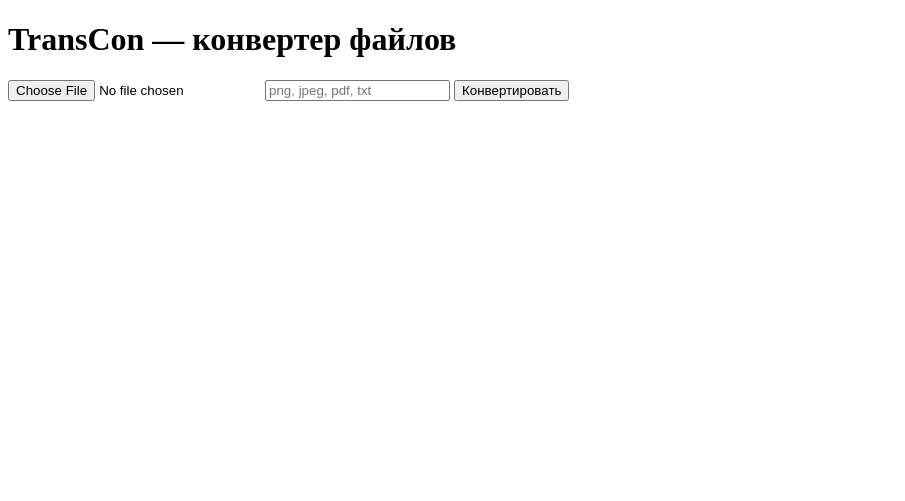
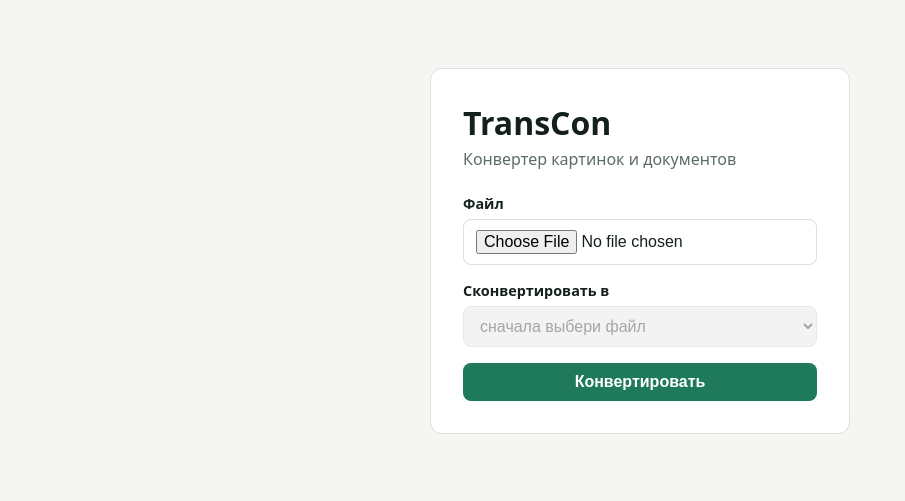
Before and after one commit to gematophi1-code/TransCon, a FastAPI app: page / in a window 1280 px wide. Shown: the top 501 px of the page, without its empty margins (0-905 px from the left). Run offline with FastAPI, Linux system fonts and the light colour scheme.

Commit message:
first front with gynamic format selection

```diff
--- a/src/main.py
+++ b/src/main.py
@@ -20,7 +20,7 @@ _IMAGE_EXTENSIONS = {".jpg", ".jpeg", ".png", ".gif", ".bmp", ".webp"}
 
 @app.get("/", response_class=HTMLResponse)
 async def index(request: Request):
-    return templates.TemplateResponse("index.html", {"request": request})
+    return templates.TemplateResponse(request, "index.html")
 
 
 @app.post("/convert")
--- a/src/static/style.css
+++ b/src/static/style.css
@@ -0,0 +1,70 @@
+* {
+    box-sizing: border-box;
+}
+
+body {
+    font-family: system-ui, sans-serif;
+    background: #f5f6f4;
+    color: #14201c;
+    display: flex;
+    justify-content: center;
+    padding: 60px 20px;
+}
+
+main {
+    background: #ffffff;
+    border: 1px solid #dce0da;
+    border-radius: 12px;
+    padding: 32px;
+    max-width: 420px;
+    width: 100%;
+}
+
+h1 {
+    margin: 0 0 4px;
+}
+
+p {
+    color: #5c6b64;
+    margin: 0 0 24px;
+}
+
+form {
+    display: flex;
+    flex-direction: column;
+    gap: 16px;
+}
+
+label {
+    font-size: 0.9rem;
+    font-weight: 600;
+    display: block;
+    margin-bottom: 6px;
+}
+
+input[type="file"],
+select,
+button {
+    width: 100%;
+    padding: 10px 12px;
+    border-radius: 8px;
+    border: 1px solid #dce0da;
+    font-size: 1rem;
+}
+
+button {
+    background: #1f7a5c;
+    color: white;
+    border: none;
+    cursor: pointer;
+    font-weight: 600;
+}
+
+button:hover {
+    background: #17604a;
+}
+
+button:disabled {
+    background: #93a199;
+    cursor: not-allowed;
+}
--- a/src/templates/index.html
+++ b/src/templates/index.html
@@ -2,15 +2,27 @@
 <html lang="ru">
 <head>
     <meta charset="UTF-8">
-    <title>TransCon</title>
+    <title>TransCon — конвертер файлов</title>
     <link rel="stylesheet" href="/static/style.css">
 </head>
 <body>
-    <h1>TransCon — конвертер файлов</h1>
-    <form action="/convert" method="post" enctype="multipart/form-data">
-        <input type="file" name="file" required>
-        <input type="text" name="target_format" placeholder="png, jpeg, pdf, txt" required>
-        <button type="submit">Конвертировать</button>
-    </form>
+    <main>
+        <h1>TransCon</h1>
+        <p>Конвертер картинок и документов</p>
+        <form action="/convert" method="post" enctype="multipart/form-data">
+            <div>
+                <label for="file">Файл</label>
+                <input type="file" id="file" name="file" required>
+            </div>
+            <div>
+                <label for="target_format">Сконвертировать в</label>
+                <select id="target_format" name="target_format" required disabled>
+                    <option value="">сначала выбери файл</option>
+                </select>
+            </div>
+            <button type="submit">Конвертировать</button>
+        </form>
+    </main>
+    <script src="/static/script.js"></script>
 </body>
 </html>
```
Also changed, not shown: src/static/script.js (added, +41 -0 lines).
